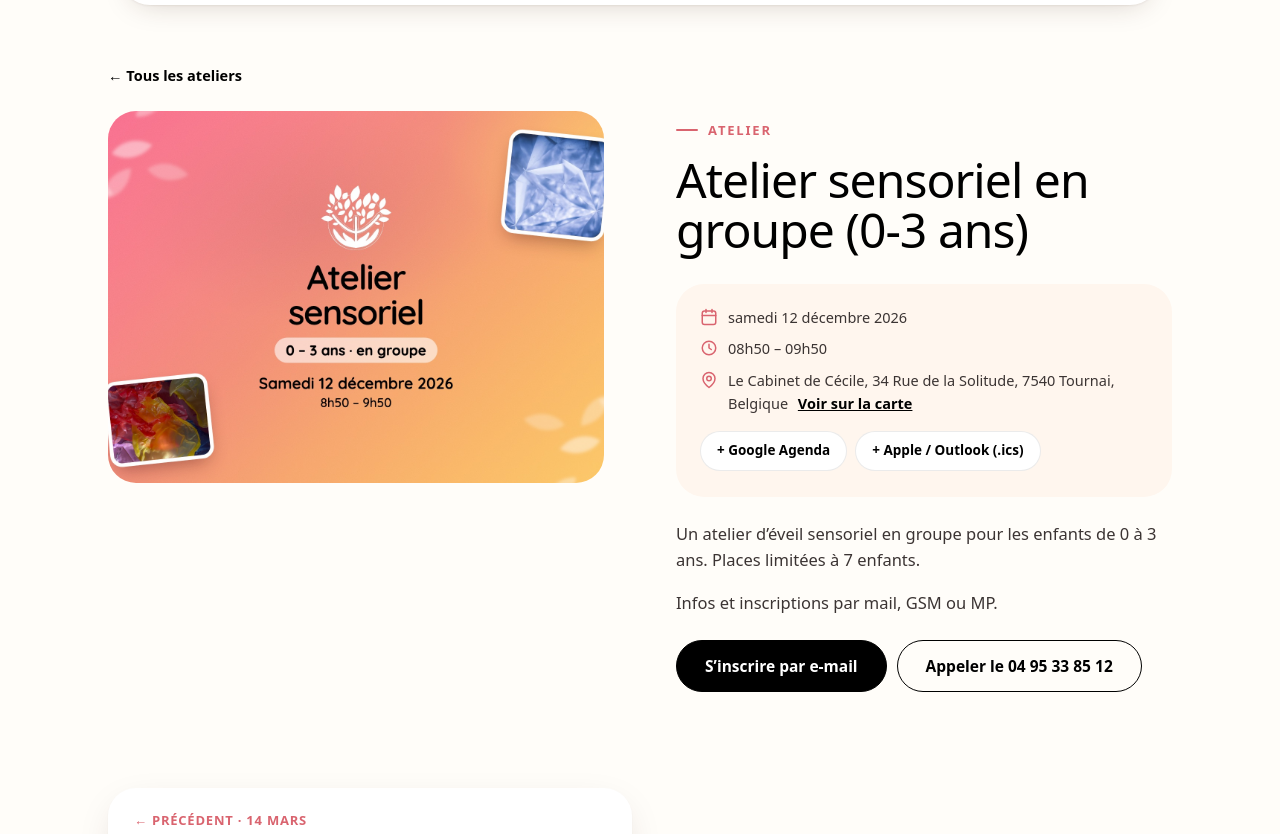
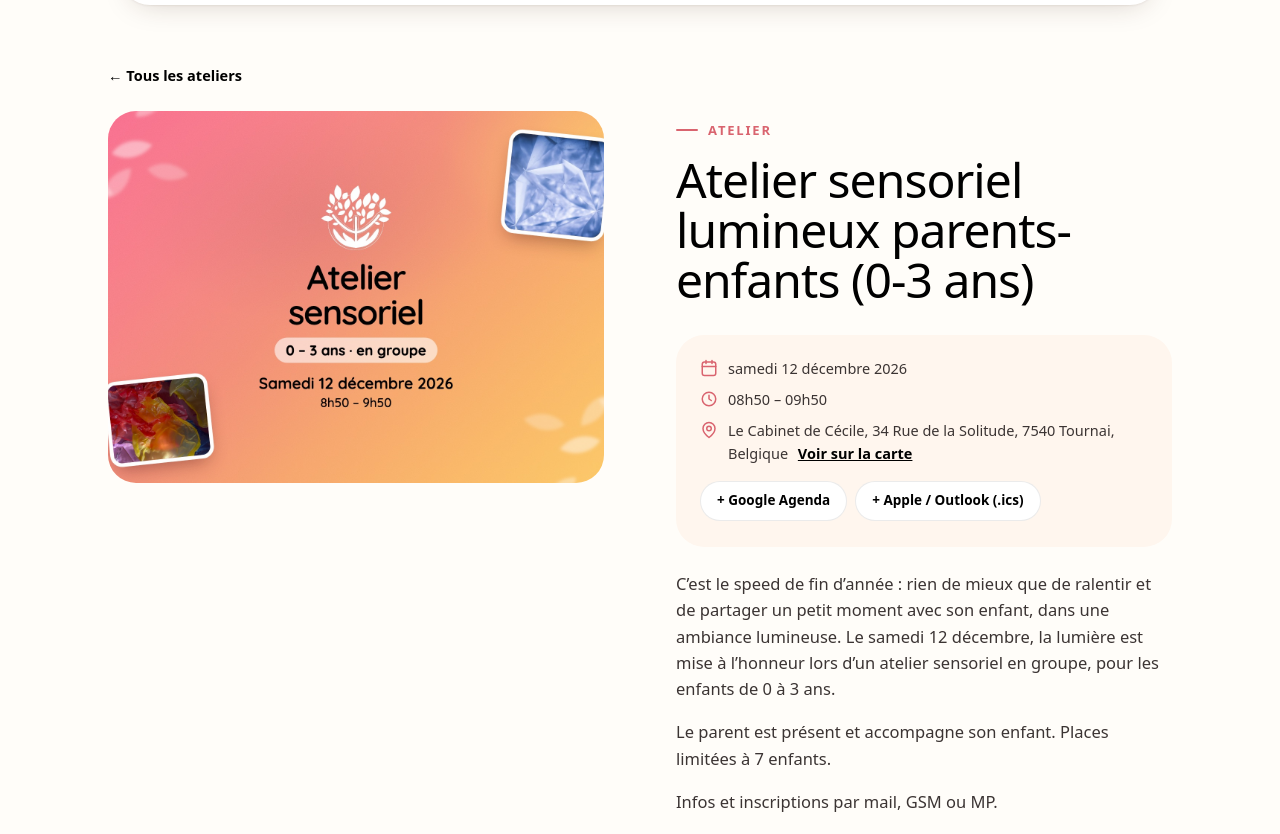
Before and after one commit to Todo-bai/lecabinetdececile, an Astro site: page /ateliers/2026-12-12-atelier-sensoriel-0-3-ans in a window 1280 px wide. Shown: the part 69-903 px from the top of the page. Built offline with nearby package versions, Linux system fonts and the light colour scheme; Astro itself is replaced by a stand-in of ours.

Commit message:
Match the 12 December workshop page to the newsletter (#11)
The workshop is now called "Atelier sensoriel lumineux parents-enfants
(0-3 ans)" and its text follows the newsletter: the light theme, the
parent staying with the child, and the 7-child limit. The page address
stays the same, since the newsletter links to it.

```diff
--- a/src/content/ateliers/2026-12-12-atelier-sensoriel-0-3-ans.md
+++ b/src/content/ateliers/2026-12-12-atelier-sensoriel-0-3-ans.md
@@ -1,11 +1,13 @@
 ---
-titre: "Atelier sensoriel en groupe (0-3 ans)"
+titre: "Atelier sensoriel lumineux parents-enfants (0-3 ans)"
 date: "2026-12-12"
 debut: "08:50"
 fin: "09:50"
 image: "/images/ateliers/atelier-sensoriel-12-decembre.jpg"
 ---
 
-Un atelier d'éveil sensoriel en groupe pour les enfants de 0 à 3 ans. Places limitées à 7 enfants.
+C'est le speed de fin d'année : rien de mieux que de ralentir et de partager un petit moment avec son enfant, dans une ambiance lumineuse. Le samedi 12 décembre, la lumière est mise à l'honneur lors d'un atelier sensoriel en groupe, pour les enfants de 0 à 3 ans.
+
+Le parent est présent et accompagne son enfant. Places limitées à 7 enfants.
 
 Infos et inscriptions par mail, GSM ou MP.
```
